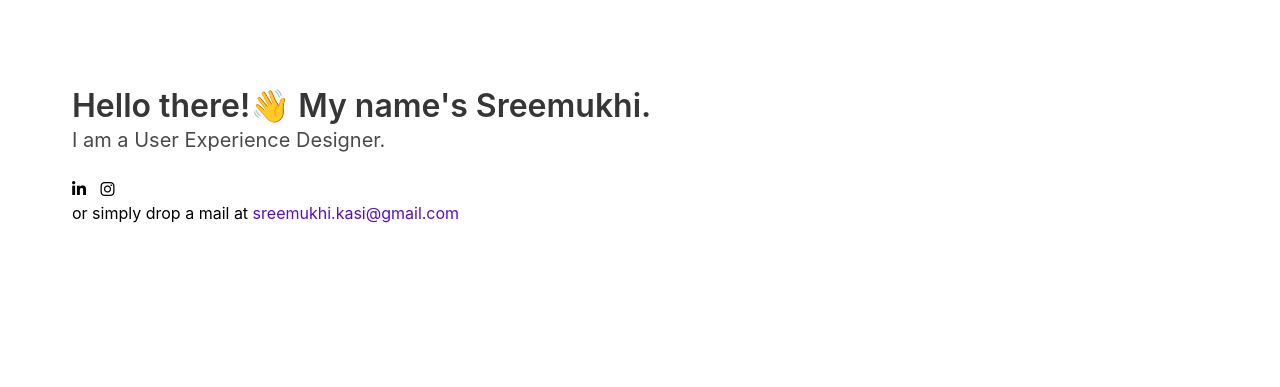
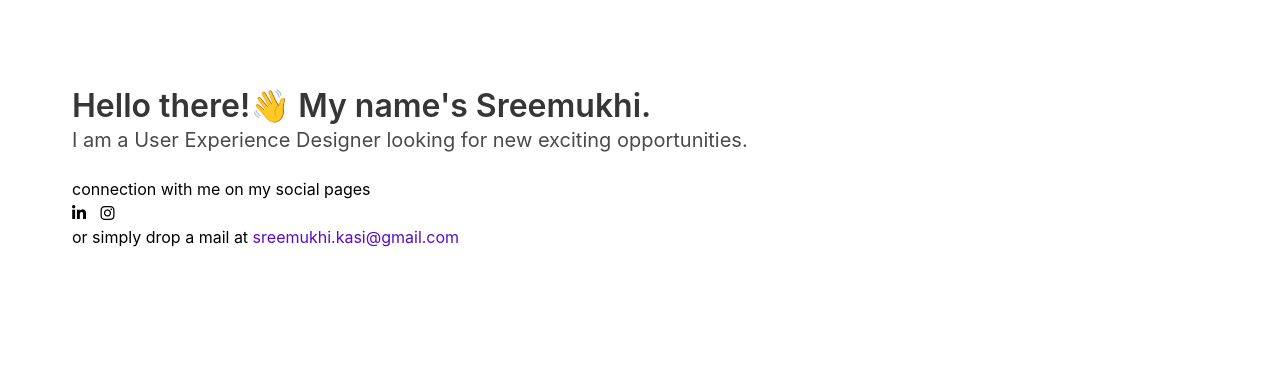
Before and after one commit to sree2mukhi/home, a plain HTML site: page index.html in a window 1280 px wide. Shown: the part 120-507 px from the top of the page. Drawn offline with nearby package versions, Linux system fonts and the light colour scheme.

Commit message:
Update index.html
Changing header txt

```diff
--- a/index.html
+++ b/index.html
@@ -49,11 +49,11 @@
             <h1 class="title">
               Hello there!&#128075;  My name's Sreemukhi.
             </h1>
-            <h2 class="subtitle">I am a User Experience Designer.</h2>
+            <h2 class="subtitle">I am a User Experience Designer looking for new exciting opportunities.</h2>
           </div>
           <br>
           <div class="container">
-
+            <p> connection with me on my social pages <p>
             <a href="https://www.linkedin.com/in/sreemukhi-kasinadhuni" target="_blank">
               <i class="fab fa-linkedin-in"></i>
             </a>
@@ -150,4 +150,3 @@
   </footer>
 </body>
 </html>
-© 2021 GitHub, Inc.
```
